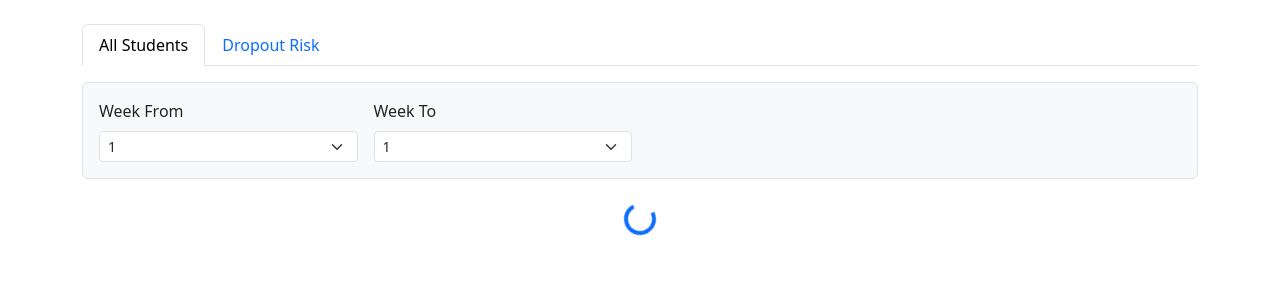
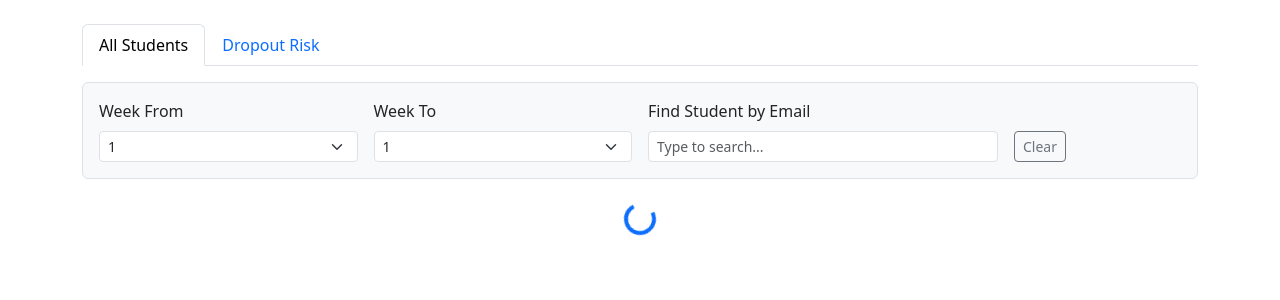
Before and after one commit to popovdenis/langchain-ai, a Flask app: page / in a window 1280 px wide. Shown: the top 300 px of the page. Run offline with Flask 3, Linux system fonts and the light colour scheme; some libraries are stand-ins or nearby versions.

Commit message:
ai agent

```diff
--- a/app.py
+++ b/app.py
@@ -93,3 +93,17 @@ def student_analysis():
         return jsonify({"html": html})
     except Exception as e:
         return jsonify({"error": str(e)}), 500
+
+@app.route("/search-students", methods=["GET"])
+def search_students():
+    query = request.args.get("q", "").strip()
+    if not query or len(query) < 2:
+        return jsonify([])
+
+    conn = mysql.connector.connect(**Settings.mysql_dsn())
+    cursor = conn.cursor()
+    sql = "SELECT email FROM users WHERE email LIKE %s LIMIT 10"
+    cursor.execute(sql, (f"%{query}%",))
+    results = [row[0] for row in cursor.fetchall()]
+
+    return jsonify(results)
--- a/static/js/main.js
+++ b/static/js/main.js
@@ -137,4 +137,64 @@ document.addEventListener("DOMContentLoaded", function () {
 
     // Auto-load default tab
     document.querySelector('#analysisTabs .nav-link.active').click();
+
+    // Autocomplete logic
+    let autocompleteTimeout = null;
+    let preventSearch = false;
+    const emailInput = document.getElementById('student-email');
+    const resultBox = document.getElementById('autocomplete-results');
+
+    if (emailInput) {
+        emailInput.addEventListener('input', function () {
+            if (preventSearch) return;
+
+            clearTimeout(autocompleteTimeout);
+            const query = this.value.trim();
+            if (query.length < 2) {
+                resultBox.innerHTML = '';
+                return;
+            }
+
+            autocompleteTimeout = setTimeout(async () => {
+                showLoader();
+
+                try {
+                    const res = await fetch(`${API_BASE_URL}/search-students?q=${encodeURIComponent(query)}`);
+                    const emails = await res.json();
+
+                    resultBox.innerHTML = '';
+                    emails.forEach(email => {
+                        const item = document.createElement('a');
+                        item.href = '#';
+                        item.className = 'list-group-item list-group-item-action';
+                        item.textContent = email;
+                        item.onclick = (e) => {
+                            e.preventDefault();
+                            preventSearch = true;
+                            emailInput.value = email;
+                            resultBox.innerHTML = '';
+                            showAnalysis(email);
+                            emailInput.value = '';
+                            setTimeout(() => preventSearch = false, 1500);
+                        };
+                        resultBox.appendChild(item);
+                    });
+                } catch (error) {
+                    console.error("Autocomplete fetch error:", error);
+                    resultBox.innerHTML = '<div class="text-danger px-2">Failed to fetch results</div>';
+                } finally {
+                    hideLoader();
+                }
+            }, 500);
+        });
+    }
+
+    const clearButton = document.getElementById('clear-student');
+    if (clearButton && emailInput) {
+        clearButton.addEventListener('click', () => {
+            emailInput.value = '';
+            resultBox.innerHTML = '';
+            analysisBlock.innerHTML = '';
+        });
+    }
 });
--- a/templates/index.html
+++ b/templates/index.html
@@ -37,6 +37,18 @@
                         {% endfor %}
                     </select>
                 </div>
+
+                <!-- Student Email -->
+                <div class="col-md-4">
+                    <label for="student-email" class="form-label">Find Student by Email</label>
+                    <div class="position-relative">
+                        <input type="text" class="form-control form-control-sm" id="student-email" autocomplete="false" placeholder="Type to search...">
+                        <div id="autocomplete-results" class="list-group position-absolute z-3 w-100" style="max-height: 200px; overflow-y: auto;"></div>
+                    </div>
+                </div>
+                <div class="col-md-2 d-flex align-items-end">
+                    <button type="button" id="clear-student" class="btn btn-outline-secondary btn-sm">Clear</button>
+                </div>
             </div>
         </div>
         <div id="student-table" class="mb-4"></div>
@@ -75,10 +87,6 @@
                     <input type="number" min="1" max="50" class="form-control form-control-sm" id="motivated-number" value="1">
                 </div>
                 <div class="col-md-2">
-                    <label for="student-email" class="form-label">Student Email</label>
-                    <input type="email" class="form-control form-control-sm" id="student-email" name="email">
-                </div>
-                <div class="col-md-2">
                     <button type="submit" class="btn btn-primary btn-sm mt-2">Run</button>
                 </div>
             </div>
```
